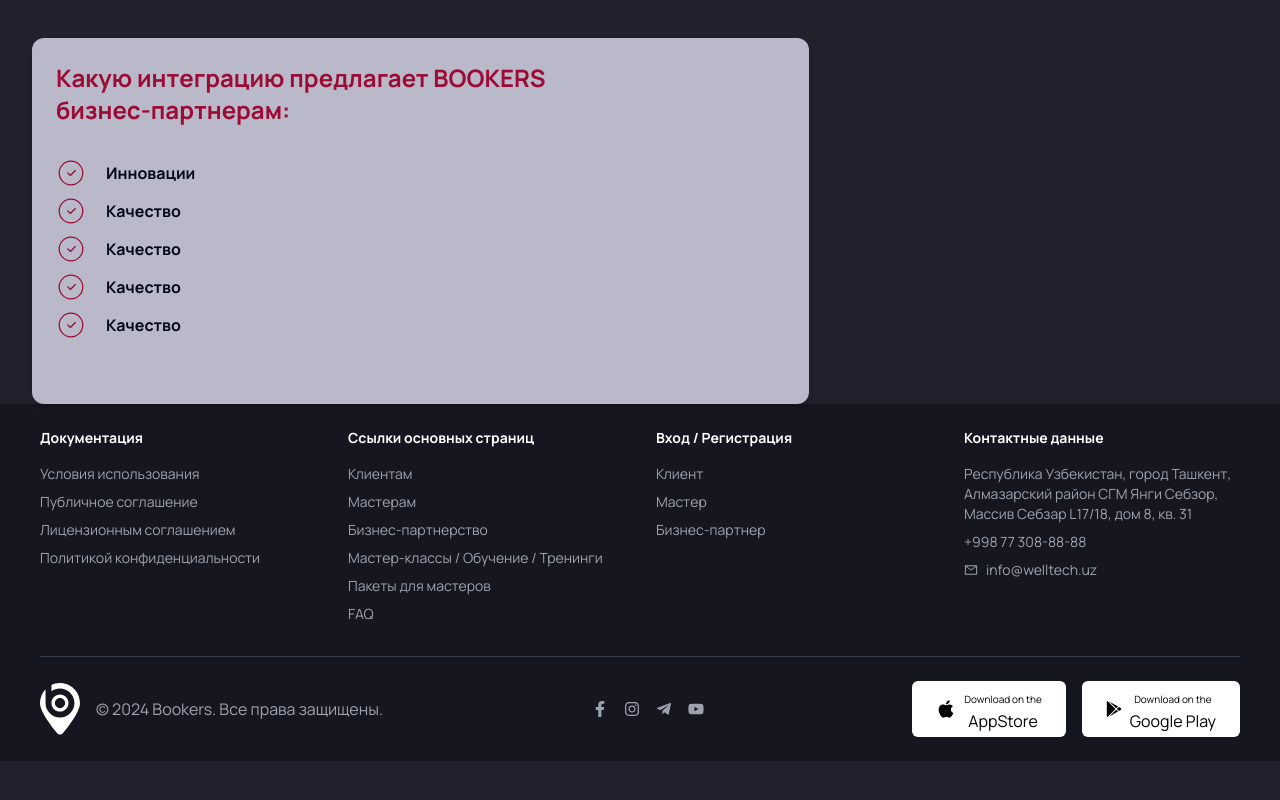
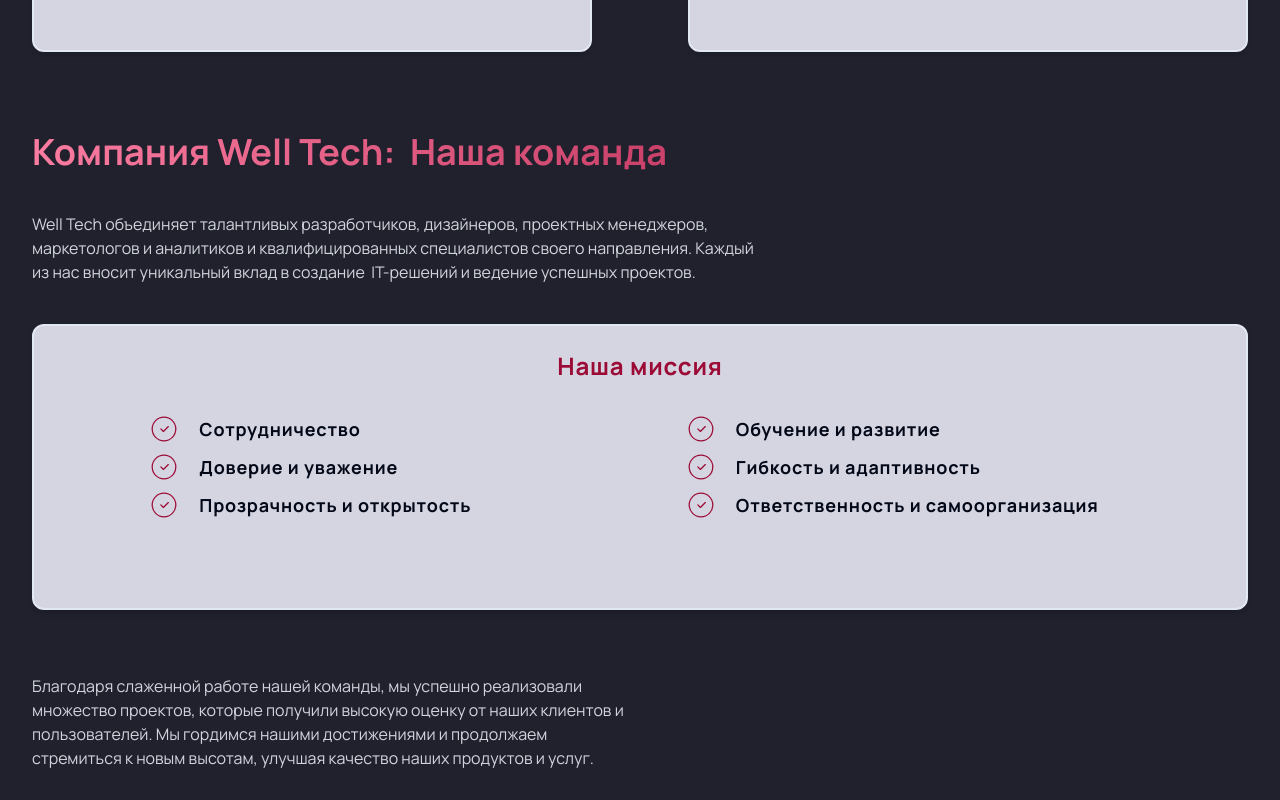
Before and after one commit to SardorbekCoder07/Bookers_web, a Next.js app: page /about in a window 1280 px wide. Shown: the part 1780-2580 px from the top of the page. Before the commit the page ends 2541 px from the top, so only its background shows below. Built offline with nearby package versions, Linux system fonts and the light colour scheme.

Commit message:
sadjasjhjk

```diff
--- /dev/null
+++ b/src/Components/DefText/DefText.tsx
@@ -0,0 +1,13 @@
+import React from 'react'
+
+type DefTextProps = {
+    text: string;
+}
+
+export default function DefText({ text }: DefTextProps) {
+    return (
+        <div className='text-gray-300 hidden mb-10 lg:flex lg:text-md text-base mt-4'>
+            {text}
+        </div>
+    )
+}
--- a/src/Components/cards/BookersBussines.tsx
+++ b/src/Components/cards/BookersBussines.tsx
@@ -20,22 +20,22 @@
     button2Text
 }) => {
     return (
-        <div className="w-full bg-[#B9B9C9] p-6 rounded-xl shadow-md">
-            <div className="flex items-center mb-8">
+        <div className="w-full min-h-full tracking-wider bg-[#D5D5E2] p-6 rounded-xl shadow-md border-2">
+            <div className="flex justify-center w-full items-center mb-8">
                 {logo && (
                     <Image src={logo} alt="Icon" className="w-12 h-12 mr-4" />
                 )}
-                <h2 className="text-2xl font-bold text-[#9C0B35] sm:w-[50%] md:w-[60%] lg:w-[70%]">
+                <h2 className="text-2xl font-bold text-[#9C0B35]">
                     {title}
                 </h2>
             </div>
-            <div className="flex flex-wrap justify-start">
+            <div className="flex w-full flex-wrap text-lg justify-around">
                 {modules.map((row, rowIndex) => (
                     <ul key={rowIndex} className="list-disc list-inside mb-8 mr-8">
                         {row.map((module, index) => (
                             <li key={index} className="flex items-center mb-2">
                                 <div className="">
-                                <CiCircleCheck className="text-[#9C0B35] mr-5 text-3xl font-bold " />
+                                {module && " " && <CiCircleCheck className="text-[#9C0B35] mr-5 text-3xl font-bold " />}
                                 </div>
                                 <span className="font-bold ">{module}</span>
                             </li>
@@ -44,18 +44,18 @@
                 ))}
             </div>
             {partnershipText && (
-                <p className="mb-6 text-[#9C0B35] font-bold sm:w-[60%] md:w-[70%] lg:w-[80%] text-xl">
+                <p className="mt-6 text-[#9C0B35] font-bold text-lg">
                     {partnershipText}
                 </p>
             )}
-            <div className="flex space-x-4">
+            <div className="flex space-x-4 mt-6">
                 {button1Text && (
-                    <button className="bg-white border border-red-600 text-red-600 py-3 px-6 rounded-3xl hover:bg-gray-100">
+                    <button className="bg-white border border-red-600 text-red-600 py-2 px-4 rounded-full hover:bg-gray-100">
                         {button1Text}
                     </button>
                 )}
                 {button2Text && (
-                    <button className="bg-[#9C0B35] text-white py-3 px-6 rounded-3xl hover:bg-red-700">
+                    <button className="bg-[#9C0B35] text-white py-2 px-4 rounded-full hover:bg-red-700">
                         {button2Text}
                     </button>
                 )}
@@ -65,3 +65,71 @@
 };
 
 export default BookersBussines;
+
+// import Image from 'next/image';
+// import React from 'react';
+// import { CiCircleCheck } from "react-icons/ci";
+
+// interface BookersBussinesProps {
+//     title: string;
+//     modules: string[][]; // Array of arrays, each sub-array represents a row
+//     logo?: string;
+//     partnershipText?: string;
+//     button1Text?: string;
+//     button2Text?: string;
+// }
+
+// const BookersBussines: React.FC<BookersBussinesProps> = ({
+//     title,
+//     modules,
+//     logo,
+//     partnershipText,
+//     button1Text,
+//     button2Text
+// }) => {
+//     return (
+//         <div className="w-full min-h-full tracking-wider bg-[#B9B9C9] p-6 rounded-xl shadow-md">
+//             <div className="flex justify-center w-full  items-center mb-8">
+//                 {logo && (
+//                     <Image src={logo} alt="Icon" className="w-12 h-12 mr-4" />
+//                 )}
+//                 <h2 className="text-2xl font-bold text-[#9C0B35] sm:w-[50%] md:w-[60%] lg:w-[70%]">
+//                     {title}
+//                 </h2>
+//             </div>
+            // <div className="flex w-full flex-wrap justify-start">
+            //     {modules.map((row, rowIndex) => (
+            //         <ul key={rowIndex} className="list-disc list-inside mb-8 mr-8">
+            //             {row.map((module, index) => (
+            //                 <li key={index} className="flex items-center mb-2">
+            //                     <div className="">
+            //                     {module && " " && <CiCircleCheck className="text-[#9C0B35] mr-5 text-3xl font-bold " />}
+            //                     </div>
+            //                     <span className="font-bold ">{module}</span>
+            //                 </li>
+            //             ))}
+            //         </ul>
+            //     ))}
+            // </div>
+//             {partnershipText && (
+//                 <p className="mb-6 text-[#9C0B35] font-bold sm:w-[60%] md:w-[70%] lg:w-[80%] text-xl">
+//                     {partnershipText}
+//                 </p>
+//             )}
+//             <div className="flex space-x-4">
+//                 {button1Text && (
+//                     <button className="bg-white border border-red-600 text-red-600 py-3 px-6 rounded-3xl hover:bg-gray-100">
+//                         {button1Text}
+//                     </button>
+//                 )}
+//                 {button2Text && (
+//                     <button className="bg-[#9C0B35] text-white py-3 px-6 rounded-3xl hover:bg-red-700">
+//                         {button2Text}
+//                     </button>
+//                 )}
+//             </div>
+//         </div>
+//     );
+// };
+
+// export default BookersBussines;
--- a/src/app/about/page.tsx
+++ b/src/app/about/page.tsx
@@ -1,6 +1,7 @@
 import Images from '@/assets/ImagesConst'
 import Button from '@/Components/Buttons/page'
 import BookersBussines from '@/Components/cards/BookersBussines'
+import DefText from '@/Components/DefText/DefText'
 import Hero from '@/Components/Hero/page'
 import HeaderTitles from '@/Components/text/HeaderBookers'
 import React from 'react'
@@ -18,9 +19,29 @@
     "Создание инновационных платформ для обеспечения комфорта и эффективности",
     "Повышение качества услуг в разных сферах деятельности",
     "Улучшение пользовательского опыта",
-    "Создание выгодных условий для всех участников экосистемы"
+    "Создание выгодных условий для всех участников экосистемы",
+    "",
   ], []];
-  const modulesData2 = [["Инновации", "Качество", "Качество", "Качество", "Качество"], []]
+  const modulesData2 = [
+    ["Инновации",
+      "Качество",
+      "Безопасность",
+      "Клиентоориентированность",
+      "Партнерство",
+      "Партнерство",
+      "Партнерство",
+      "Устойчивое развитие"
+    ], []]
+  const modulesData3 = [
+    [
+      "Сотрудничество",
+      "Доверие и уважение",
+      "Прозрачность и открытость",
+    ], [
+      "Обучение и развитие",
+      "Гибкость и адаптивность",
+      "Ответственность и самоорганизация",
+    ]]
   return (
     <div className='container'>
       <Hero slides={slideData} />
@@ -30,7 +51,7 @@
       />
       <div className="flex w-full h-full py-10 md:flex-nowrap flex-wrap justify-between gap-24">
         <div className="bg-gray-300 py-10  align-middle rounded-lg p-6 text-center shadow-lg">
-          <p className="text-gray-800 text-2xl mb-10">Свидетельство о регистрации базы персональных данных в Государственном реестре баз персональных данных</p>
+          <p className="text-gray-800 text-xl mb-10">Свидетельство о регистрации базы персональных данных в Государственном реестре баз персональных данных</p>
           <Button
             title="Подробнее"
             width="200px"
@@ -40,7 +61,7 @@
           />
         </div>
         <div className="bg-gray-300 py-10  align-middle rounded-lg p-6  text-center shadow-lg">
-          <p className="text-gray-800 text-2xl mb-10">Свидетельство о регистрации базы персональных данных в Государственном реестре баз персональных данных</p>
+          <p className="text-gray-800 text-xl mb-10">Свидетельство о регистрации базы персональных данных в Государственном реестре баз персональных данных</p>
           <Button
             title="Подробнее"
             width="200px"
@@ -54,22 +75,42 @@
         text="Компания Well Tech:  Наша миссия и ценности"
         size="text-xl md:text-2xl mb-10 mt-20 lg:text-3xl xl:text-4xl"
       />
-      <div className="flex flex-wrap gap-24">
-        <div className="md:w-[60%]">
+      <div className="flex md:flex-nowrap flex-wrap mb-20 gap-24">
+        <div className="md:w-[60%] h-full">
           <BookersBussines
             title="Наша миссия"
             modules={modulesData}
           // modules={modulesData}
           />
-          </div>
-        <div className="">
+        </div>
+        <div className="w-[60%]">
           <BookersBussines
-            title="Какую интеграцию предлагает BOOKERS бизнес-партнерам:"
+            title="Наша миссия"
             modules={modulesData2}
           />
         </div>
 
       </div>
+      <HeaderTitles
+        text="Компания Well Tech:  Наша команда"
+        size="text-xl md:text-2xl mb-10 mt-20 lg:text-3xl xl:text-4xl"
+      />
+      <div className="md:w-[60%]">
+        <DefText
+          text='Well Tech объединяет талантливых разработчиков, дизайнеров, проектных менеджеров, маркетологов и аналитиков и квалифицированных специалистов своего направления. Каждый из нас вносит уникальный вклад в создание  IT-решений и ведение успешных проектов.'
+        />
+      </div>
+      <div className="w-[100%]">
+        <BookersBussines
+          title="Наша миссия"
+          modules={modulesData3}
+        />
+      </div>
+      <div className="my-16 md:w-[50%]">
+        <DefText
+          text='Благодаря слаженной работе нашей команды, мы успешно реализовали множество проектов, которые получили высокую оценку от наших клиентов и пользователей. Мы гордимся нашими достижениями и продолжаем стремиться к новым высотам, улучшая качество наших продуктов и услуг.'
+        />
+      </div>
     </div>
   )
 }
```
